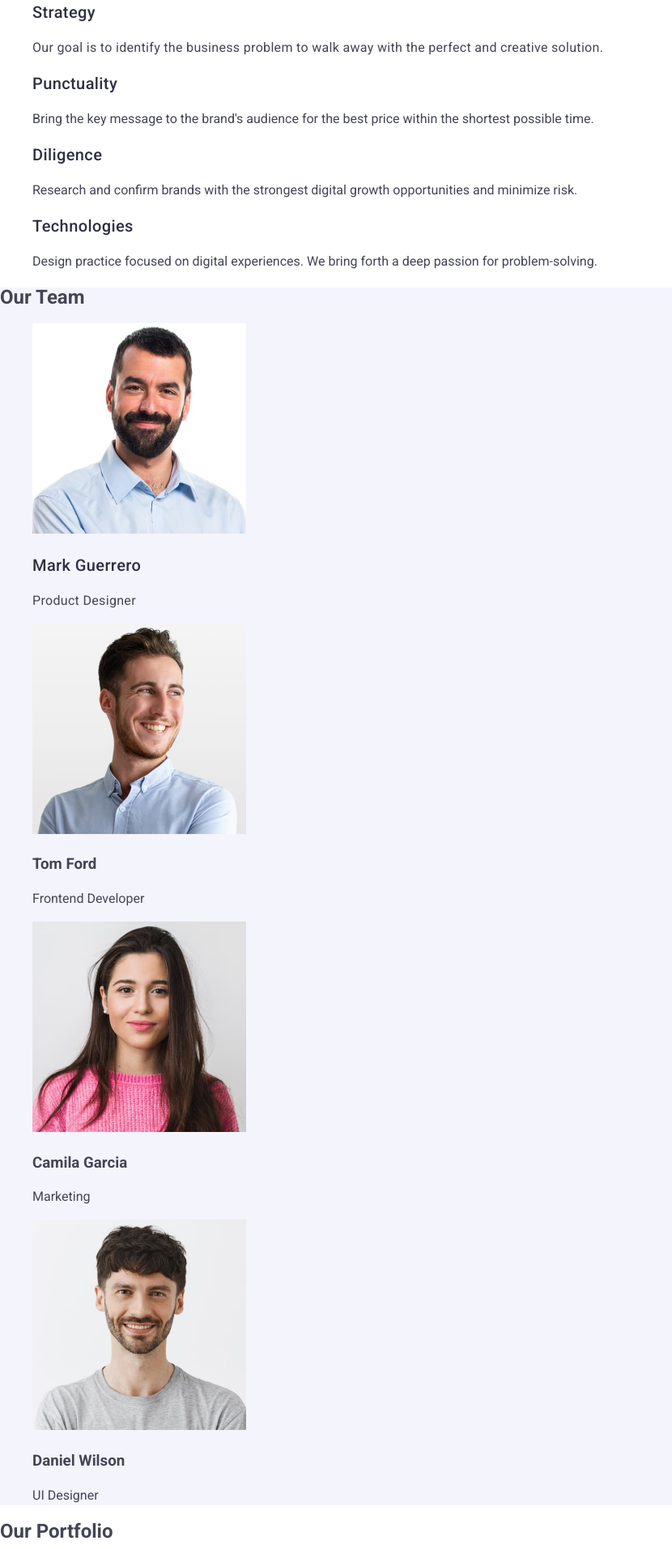
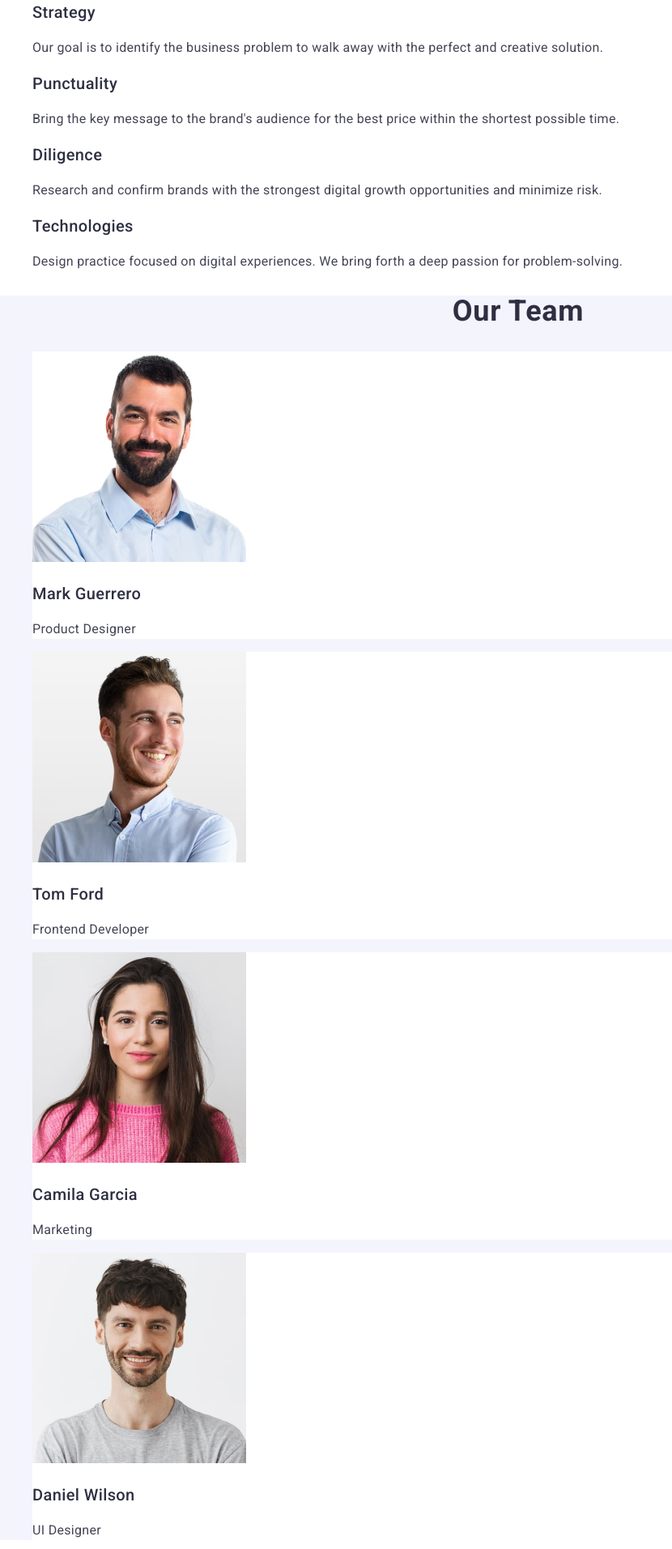
Before and after one commit to xxxPavel/goit-markup-hw-02, a plain HTML site: page index.html in a window 1280 px wide. Shown: the part 427-2340 px from the top of the page at 81% size, without its empty margins (0-830 px from the left). Drawn offline with nearby package versions, Linux system fonts and the light colour scheme.

Commit message:
iteration16

```diff
--- a/css/styles.css
+++ b/css/styles.css
@@ -52,7 +52,8 @@ address {
   color: #ffffff;
   cursor: pointer;
 }
-.hero-button button:hover {
+.hero-button:hover,
+.hero-button:focus {
   background-color: #404bbf;
 }
 /* #endregion hero */
@@ -123,12 +124,20 @@ address {
   letter-spacing: 0.02em;
   color: #2e2f42;
 }
+.section-two-title {
+  font-size: 36px;
+  text-align: center;
+  line-height: 1.11;
+  letter-spacing: 0.02em;
+  text-transform: capitalize;
+  color: #2e2f42;
+}
 .section-two-p {
   letter-spacing: 0.02em;
 }
 .section-three {
   background-color: #f4f4fd;
 }
-section-three-li {
+.section-three-li {
   background-color: #ffffff;
 }
--- a/index.html
+++ b/index.html
@@ -1,5 +1,4 @@
 <!DOCTYPE html>
-<!--1-->
 <html lang="en">
   <head>
     <link
@@ -28,8 +27,8 @@
         >
         <ul class="menu-nav">
           <li><a class="menu-nav-li-a" href="./index.html">Studio</a></li>
-          <li><a class="menu-nav-li-a" href="">Portfolio</a></li>
-          <li><a class="menu-nav-li-a" href="">Contacts</a></li>
+          <li><a class="menu-nav-li-a" href="./index.html">Portfolio</a></li>
+          <li><a class="menu-nav-li-a" href="./index.html">Contacts</a></li>
         </ul>
       </nav>
 
@@ -46,12 +45,13 @@
     </header>
 
     <main>
+      <!--s1-->
       <section class="hero">
-        <h1>Effective Solutions for Your Business</h1>
+        <h1 class="hero-title">Effective Solutions for Your Business</h1>
         <button class="hero-button" type="button">Order Service</button>
       </section>
 
-      <!--2-->
+      <!--s2-->
       <section>
         <h2 class="section-two">H2</h2>
         <ul>
@@ -64,21 +64,21 @@
           </li>
           <li>
             <h3 class="section-feature">Punctuality</h3>
-            <p>
+            <p class="section-two-p">
               Bring the key message to the brand's audience for the best price within the
               shortest possible time.
             </p>
           </li>
           <li>
             <h3 class="section-feature">Diligence</h3>
-            <p>
+            <p class="section-two-p">
               Research and confirm brands with the strongest digital growth opportunities
               and minimize risk.
             </p>
           </li>
           <li>
             <h3 class="section-feature">Technologies</h3>
-            <p>
+            <p class="section-two-p">
               Design practice focused on digital experiences. We bring forth a deep
               passion for problem-solving.
             </p>
@@ -88,7 +88,7 @@
 
       <!--3-->
       <section class="section-three">
-        <h2 class="section-two">Our Team</h2>
+        <h2 class="section-two-title">Our Team</h2>
 
         <ul>
           <li class="section-three-li">
@@ -100,39 +100,39 @@
             <h3 class="section-feature">Mark Guerrero</h3>
             <p class="section-two-p">Product Designer</p>
           </li>
-          <li>
+          <li class="section-three-li">
             <img
               src="./images/ourTeam/img-2.jpg"
               alt="Frontend Developer: Tom Ford"
               width="264"
             />
-            <h3>Tom Ford</h3>
-            <p>Frontend Developer</p>
+            <h3 class="section-feature">Tom Ford</h3>
+            <p class="section-two-p">Frontend Developer</p>
           </li>
-          <li>
+          <li class="section-three-li">
             <img
               src="./images/ourTeam/img-1.jpg"
               alt="Marketing: Camila Garcia"
               width="264"
             />
-            <h3>Camila Garcia</h3>
-            <p>Marketing</p>
+            <h3 class="section-feature">Camila Garcia</h3>
+            <p class="section-two-p">Marketing</p>
           </li>
-          <li>
+          <li class="section-three-li">
             <img
               src="./images/ourTeam/img.jpg"
               alt="UI Designer: Daniel Wilson"
               width="264"
             />
-            <h3>Daniel Wilson</h3>
-            <p>UI Designer</p>
+            <h3 class="section-feature">Daniel Wilson</h3>
+            <p class="section-two-p">UI Designer</p>
           </li>
         </ul>
       </section>
 
       <!--s4-->
       <section>
-        <h2 class="section-two">Our Portfolio</h2>
+        <h2 section-two-title>Our Portfolio</h2>
 
         <ul>
           <li>
```
